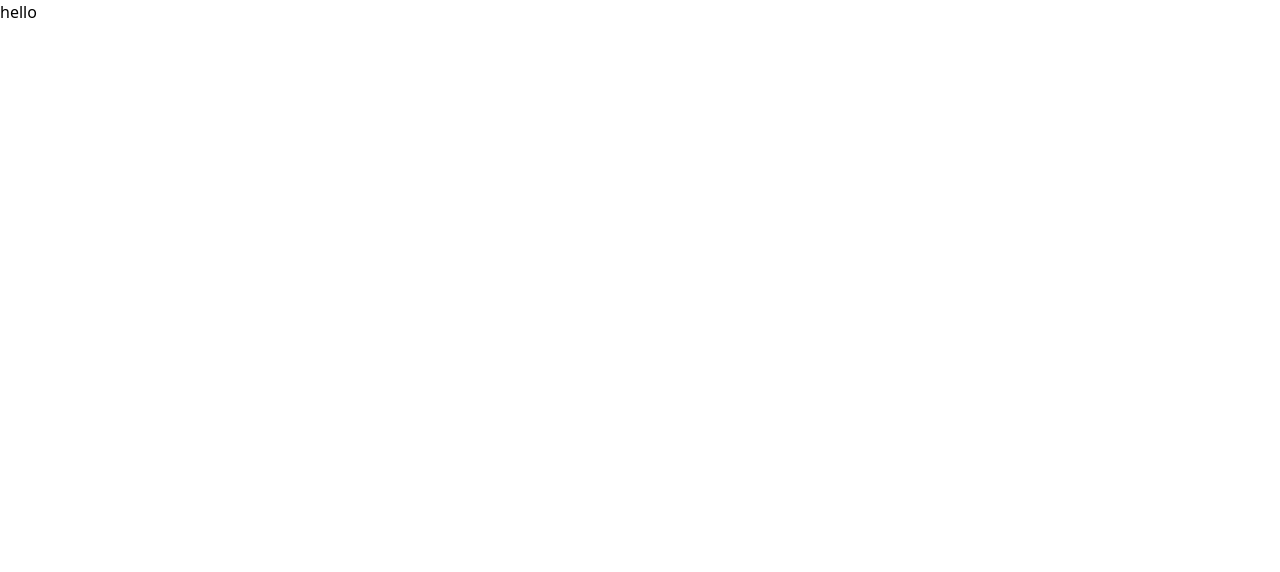
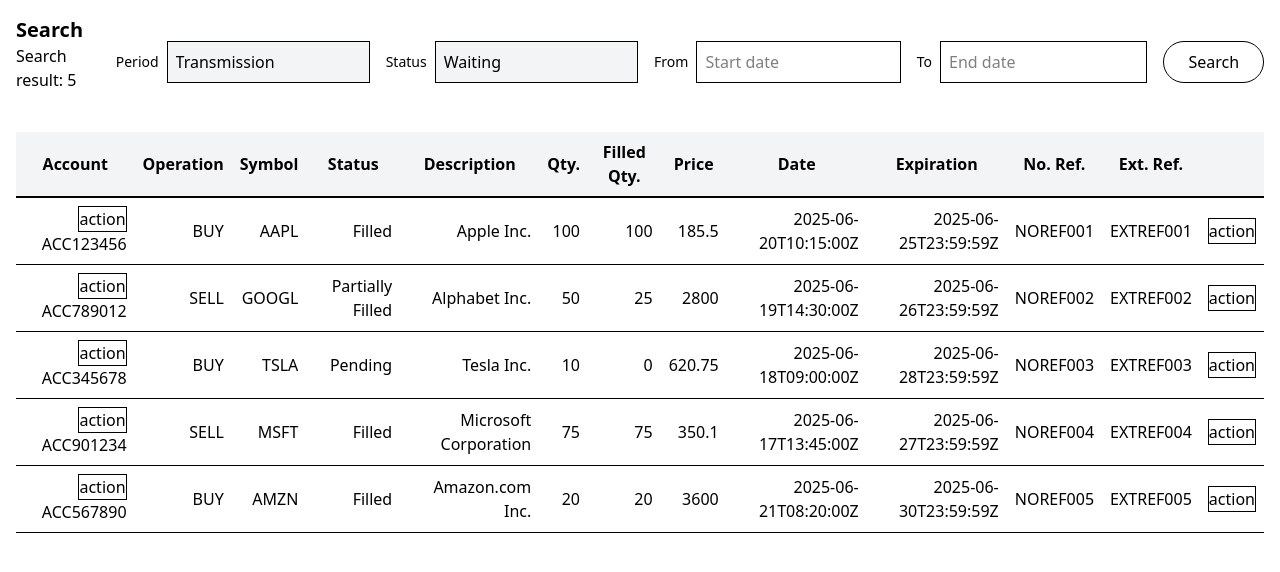
Before and after one commit to sorasora46/ata-it-assignment, a React (Vite) app: page / in a window 1280 px wide. Shown: the top 572 px of the page. Built offline with nearby package versions, Linux system fonts and the light colour scheme.

Commit message:
Implemented first draft

```diff
--- a/src/App.tsx
+++ b/src/App.tsx
@@ -1,11 +1,161 @@
+import { useState } from 'react';
+import DatePicker from 'react-datepicker';
+import 'react-datepicker/dist/react-datepicker.css';
+import { mockOrders } from './mocks/order';
 
 function App() {
+  const [startDate, setStartDate] = useState<Date | null>(null);
+  const [endDate, setEndDate] = useState<Date | null>(null);
+  const [openRow, setOpenRow] = useState<number | null>(null);
+
+  const toggleRow = (index: number) => {
+    setOpenRow(openRow === index ? null : index);
+  };
+
+  const filteredOrders = mockOrders.filter(order => {
+    const orderDate = new Date(order.date);
+    return (
+      (!startDate || orderDate >= startDate) &&
+      (!endDate || orderDate <= endDate)
+    );
+  });
 
   return (
-    <div>
-      <h1>hello</h1>
+    <div className="p-4 w-full">
+      <header className="mb-6 flex justify-between">
+        <div className="flex justify-between items-center mb-4">
+          <div>
+            <h1 className="text-xl font-bold">Search</h1>
+            <p>Search result: {filteredOrders.length}</p>
+          </div>
+        </div>
+
+        <div className="flex justify-center items-center gap-4">
+          <div className='flex justify-center items-center gap-2'>
+            <label className="text-sm font-medium block">Period</label>
+            <input
+              type="text"
+              value="Transmission"
+              readOnly
+              className="border p-2 w-full bg-gray-100 cursor-not-allowed"
+            />
+          </div>
+          <div className='flex justify-center items-center gap-2'>
+            <label className="text-sm font-medium block">Status</label>
+            <input
+              type="text"
+              value="Waiting"
+              readOnly
+              className="border p-2 w-full bg-gray-100 cursor-not-allowed"
+            />
+          </div>
+          <div className='flex justify-center items-center gap-2'>
+            <label className="text-sm font-medium block">From</label>
+            <DatePicker
+              selected={startDate}
+              onChange={(date: Date | null) => setStartDate(date)}
+              className="border p-2 w-full"
+              placeholderText="Start date"
+            />
+          </div>
+          <div className='flex justify-center items-center gap-2'>
+            <label className="text-sm font-medium block">To</label>
+            <DatePicker
+              selected={endDate}
+              onChange={(date: Date | null) => setEndDate(date)}
+              className="border p-2 w-full"
+              placeholderText="End date"
+            />
+          </div>
+          <div className='flex justify-center items-center'>
+            <button className="px-6 py-2 border rounded-full w-full">Search</button>
+          </div>
+        </div>
+      </header>
+
+      <div className="overflow-x-auto">
+        <table className="min-w-full">
+          <thead className="bg-gray-100 border-b-2">
+            <tr>
+              <th className="p-2">Account</th>
+              <th className="p-2">Operation</th>
+              <th className="p-2">Symbol</th>
+              <th className="p-2">Status</th>
+              <th className="p-2 hidden sm:table-cell">Description</th>
+              <th className="p-2 hidden sm:table-cell">Qty.</th>
+              <th className="p-2 hidden sm:table-cell">Filled Qty.</th>
+              <th className="p-2 hidden sm:table-cell">Price</th>
+              <th className="p-2 hidden sm:table-cell">Date</th>
+              <th className="p-2 hidden sm:table-cell">Expiration</th>
+              <th className="p-2 hidden sm:table-cell">No. Ref.</th>
+              <th className="p-2 hidden sm:table-cell">Ext. Ref.</th>
+              <th className="p-2 hidden sm:table-cell"></th>
+            </tr>
+          </thead>
+          <tbody>
+            {filteredOrders.map((order, index) => (
+              <>
+                <tr key={order.id} className='border-b text-right'>
+                  <td className="p-2">
+                    <button className='border' onClick={() => toggleRow(index)}>action</button>
+                    {order.account}
+                  </td>
+                  <td className="p-2">{order.operation}</td>
+                  <td className="p-2">{order.symbol}</td>
+                  <td className="p-2">{order.status}</td>
+                  <td className="p-2 hidden sm:table-cell">{order.description}</td>
+                  <td className="p-2 hidden sm:table-cell">{order.quantity}</td>
+                  <td className="p-2 hidden sm:table-cell">{order.filledQuantity}</td>
+                  <td className="p-2 hidden sm:table-cell">{order.price}</td>
+                  <td className="p-2 hidden sm:table-cell">{order.date}</td>
+                  <td className="p-2 hidden sm:table-cell">{order.expiration}</td>
+                  <td className="p-2 hidden sm:table-cell">{order.noRef}</td>
+                  <td className="p-2 hidden sm:table-cell">{order.extRef}</td>
+                  <td className="p-2 hidden sm:table-cell">
+                    <button className='border'>action</button>
+                  </td>
+                </tr>
+                {openRow === index && (
+                  <tr>
+                    <td colSpan={13} className="px-4 py-3 text-sm bg-blue-100">
+                      <div className='flex justify-between items-centers mb-2'>
+                        <div className='flex items-center gap-2 text-blue-500 text-bold'>
+                          <p>FIRST-NAME LAST-NAME (10103ZA - US Margin)</p>
+                          <button className='rounded-full border-2 border-gray-500 px-5 py-1 text-blue-500'>Full review details</button>
+                        </div>
+                        <div className='flex gap-2'>
+                          <button className='bg-blue-500 text-white rounded-full px-5 py-1'>ACCEPT</button>
+                          <button className='bg-white border-2 border-red-500 text-red-500 rounded-full px-5 py-1'>REJECT</button>
+                        </div>
+                      </div>
+                      <hr />
+                      <div className='my-2'>
+                        numbers area
+                      </div>
+                      <div className='p-3 bg-yellow-50'>
+                        <p>Warning(s)</p>
+                        <ul>
+                          <li>Lorem ipsum dolor sit amet consectetur adipisicing elit. Ab quidem, commodi voluptatibus quod repellat quasi provident assumenda molestias quo! Dicta voluptate impedit et adipisci aut eius maxime saepe reprehenderit fugit?</li>
+                          <li>Lorem ipsum dolor sit amet consectetur adipisicing elit. Ab quidem, commodi voluptatibus quod repellat quasi provident assumenda molestias quo! Dicta voluptate impedit et adipisci aut eius maxime saepe reprehenderit fugit?</li>
+                          <li>Lorem ipsum dolor sit amet consectetur adipisicing elit. Ab quidem, commodi voluptatibus quod repellat quasi provident assumenda molestias quo! Dicta voluptate impedit et adipisci aut eius maxime saepe reprehenderit fugit?</li>
+                          <li>Lorem ipsum dolor sit amet consectetur adipisicing elit. Ab quidem, commodi voluptatibus quod repellat quasi provident assumenda molestias quo! Dicta voluptate impedit et adipisci aut eius maxime saepe reprehenderit fugit?</li>
+                          <li>Lorem ipsum dolor sit amet consectetur adipisicing elit. Ab quidem, commodi voluptatibus quod repellat quasi provident assumenda molestias quo! Dicta voluptate impedit et adipisci aut eius maxime saepe reprehenderit fugit?</li>
+                          <li>Lorem ipsum dolor sit amet consectetur adipisicing elit. Ab quidem, commodi voluptatibus quod repellat quasi provident assumenda molestias quo! Dicta voluptate impedit et adipisci aut eius maxime saepe reprehenderit fugit?</li>
+                        </ul>
+                      </div>
+                    </td>
+                  </tr>
+                )}
+              </>
+            ))}
+          </tbody>
+        </table>
+        {filteredOrders.length === 0 && (
+          <p className="text-gray-500 mt-4">No orders found.</p>
+        )}
+      </div>
     </div>
-  )
+  );
 }
 
-export default App
+export default App;
```
